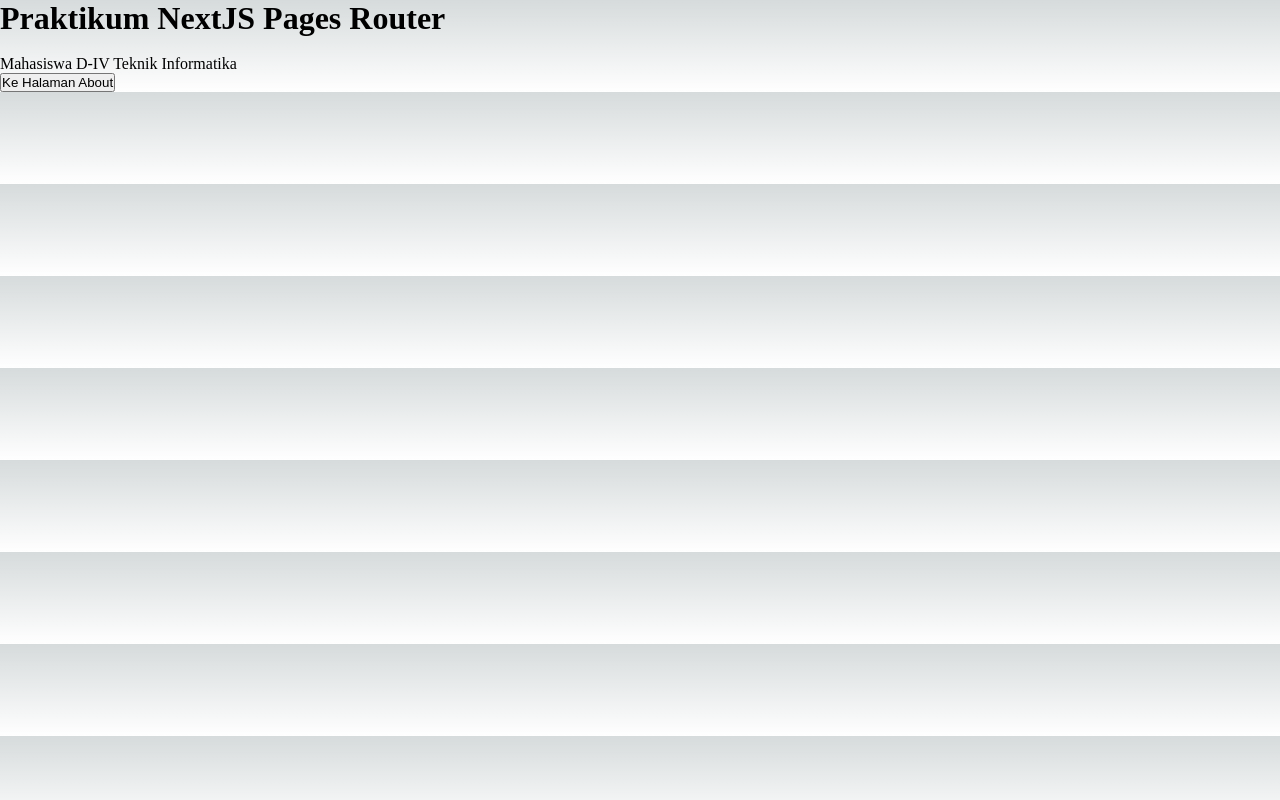
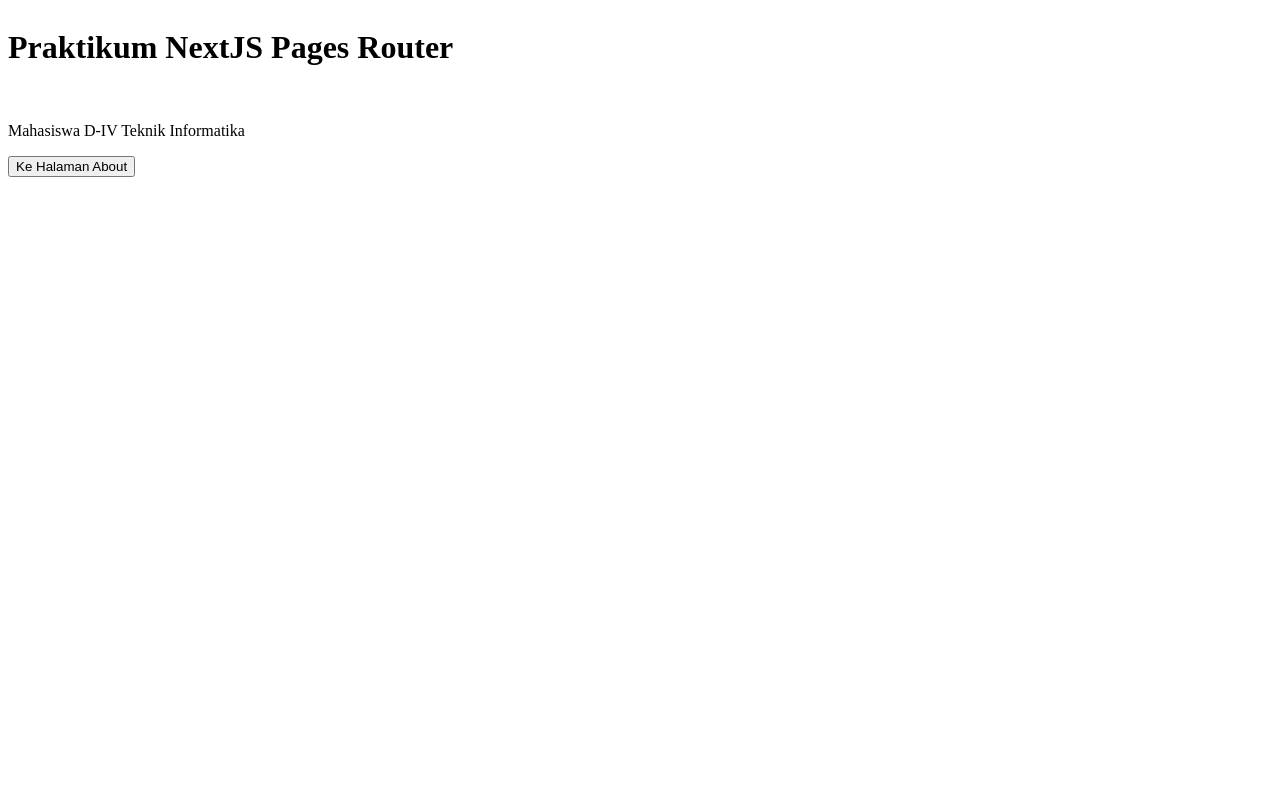
Before and after one commit to LuckyHaQi/Pemrograman-Berbasis-Framework, a Next.js app: page / in a window 1280 px wide. Built offline with nearby package versions, Linux system fonts and the light colour scheme.

Commit message:
refactor: simplify global styles

```diff
--- a/src/styles/globals.css
+++ b/src/styles/globals.css
@@ -1,84 +1,3 @@
-:root {
-  --max-width: 1100px;
-  --border-radius: 12px;
-  --font-mono: ui-monospace, Menlo, Monaco, 'Cascadia Mono', 'Segoe UI Mono',
-    'Roboto Mono', 'Oxygen Mono', 'Ubuntu Monospace', 'Source Code Pro',
-    'Fira Mono', 'Droid Sans Mono', 'Courier New', monospace;
-
-  --foreground-rgb: 0, 0, 0;
-  --background-start-rgb: 214, 219, 220;
-  --background-end-rgb: 255, 255, 255;
-
-  --primary-glow: conic-gradient(
-    from 180deg at 50% 50%,
-    #16abff33 0deg,
-    #0885ff33 55deg,
-    #54d6ff33 120deg,
-    #0071ff33 160deg,
-    transparent 360deg
-  );
-  --secondary-glow: radial-gradient(
-    rgba(255, 255, 255, 1),
-    rgba(255, 255, 255, 0)
-  );
-
-  --tile-start-rgb: 239, 245, 249;
-  --tile-end-rgb: 228, 232, 233;
-  --tile-border: conic-gradient(
-    #00000080,
-    #00000040,
-    #00000030,
-    #00000020,
-    #00000010,
-    #00000010,
-    #00000080
-  );
-
-  --callout-rgb: 238, 240, 241;
-  --callout-border-rgb: 172, 175, 176;
-  --card-rgb: 180, 185, 188;
-  --card-border-rgb: 131, 134, 135;
-}
-
-@media (prefers-color-scheme: dark) {
-  :root {
-    --foreground-rgb: 255, 255, 255;
-    --background-start-rgb: 0, 0, 0;
-    --background-end-rgb: 0, 0, 0;
-
-    --primary-glow: radial-gradient(rgba(1, 65, 255, 0.4), rgba(1, 65, 255, 0));
-    --secondary-glow: linear-gradient(
-      to bottom right,
-      rgba(1, 65, 255, 0),
-      rgba(1, 65, 255, 0),
-      rgba(1, 65, 255, 0.3)
-    );
-
-    --tile-start-rgb: 2, 13, 46;
-    --tile-end-rgb: 2, 5, 19;
-    --tile-border: conic-gradient(
-      #ffffff80,
-      #ffffff40,
-      #ffffff30,
-      #ffffff20,
-      #ffffff10,
-      #ffffff10,
-      #ffffff80
-    );
-
-    --callout-rgb: 20, 20, 20;
-    --callout-border-rgb: 108, 108, 108;
-    --card-rgb: 100, 100, 100;
-    --card-border-rgb: 200, 200, 200;
-  }
-}
-
-* {
-  box-sizing: border-box;
-  padding: 0;
-  margin: 0;
-}
-
 html,
 body {
   max-width: 100vw;
@@ -99,9 +18,3 @@
   color: inherit;
   text-decoration: none;
 }
-
-@media (prefers-color-scheme: dark) {
-  html {
-    color-scheme: dark;
-  }
-}
```
